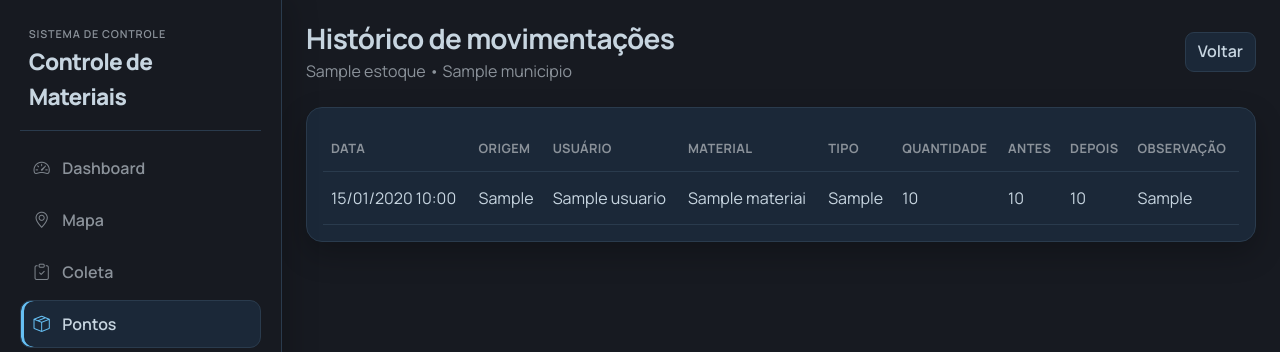
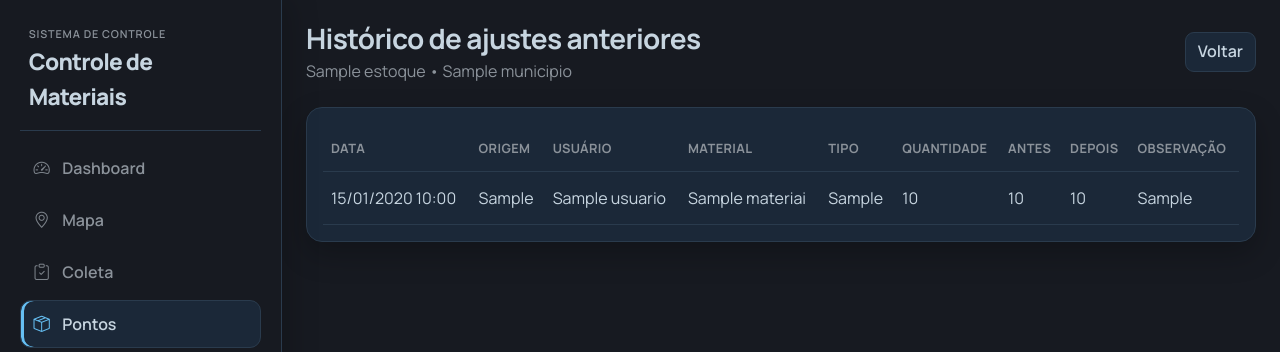
Before and after one commit to devcleristonjr/controle, a Flask app: page /estoques/1/historico in a window 1280 px wide. Shown: the top 352 px of the page. Run offline with Flask 3, Linux system fonts and the light colour scheme; a user stored in the database is signed in; tables that the repository leaves empty hold one stand-in row (values such as "Sample post"); parts of the project's set-up code (start-up, migrations or seed data) failed here and were passed over; some libraries are stand-ins or nearby versions.

Commit message:
Refina linguagem orientada aos pontos

```diff
--- a/app/templates/estoques/history.html
+++ b/app/templates/estoques/history.html
@@ -3,7 +3,7 @@
 {% block content %}
 <div class="d-flex flex-wrap justify-content-between align-items-center gap-3 mb-4">
   <div>
-    <h1 class="h3 fw-bold mb-1">Histórico de movimentações</h1>
+    <h1 class="h3 fw-bold mb-1">Histórico de ajustes anteriores</h1>
     <p class="text-muted mb-0">{{ ponto.nome }} • {{ ponto.municipio.nome }}</p>
   </div>
   <a href="{{ url_for('estoques.detail', ponto_id=ponto.id) }}" class="btn btn-outline-secondary">Voltar</a>
@@ -29,7 +29,7 @@
             <td>{{ mov.observacao or '-' }}</td>
           </tr>
         {% else %}
-          <tr><td colspan="9" class="text-muted">Nenhuma movimentação registrada.</td></tr>
+          <tr><td colspan="9" class="text-muted">Nenhum ajuste anterior registrado.</td></tr>
         {% endfor %}
       </tbody>
     </table>
```
